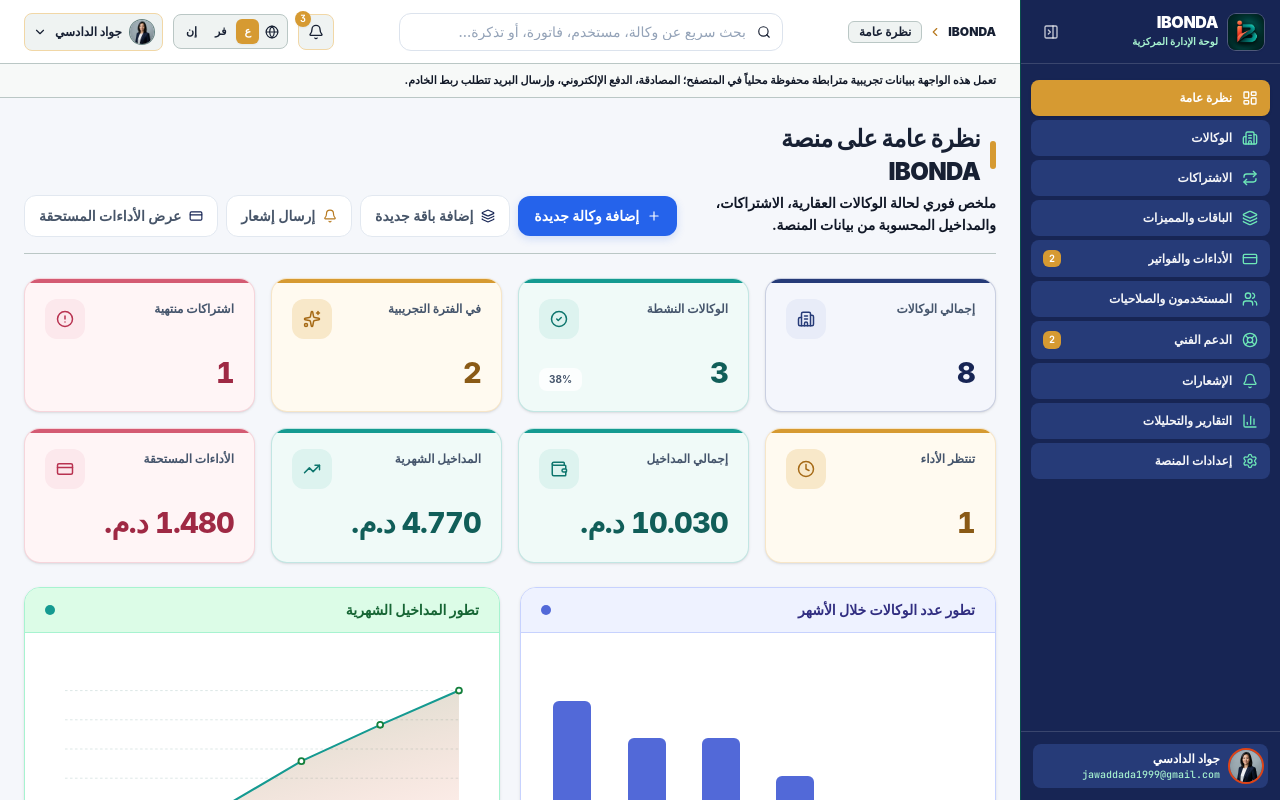
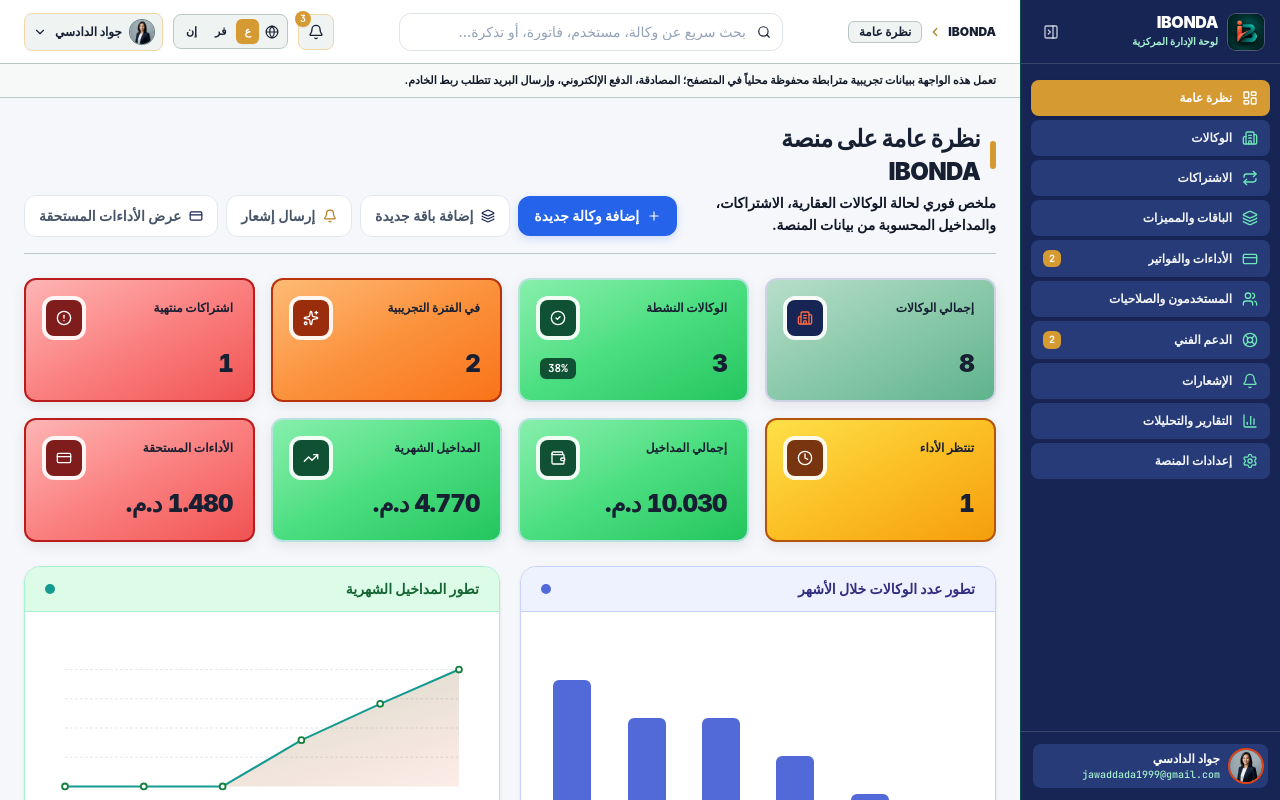
Before and after one commit to jawaddada1999-svg/MEINE, a React (Vite) app: page / in a window 1280 px wide. Shown: the top 800 px of the page. Built offline with nearby package versions, Linux system fonts and the light colour scheme.

Commit message:
Restore original MEINE dashboard appearance

```diff
--- a/src/components/ui/StatCard.tsx
+++ b/src/components/ui/StatCard.tsx
@@ -1,6 +1,14 @@
 import React from 'react';
 
-export type StatTone = 'navy' | 'blue' | 'teal' | 'orange' | 'success' | 'warning' | 'danger' | 'info';
+export type StatTone =
+  | 'navy'
+  | 'blue'
+  | 'teal'
+  | 'orange'
+  | 'success'
+  | 'warning'
+  | 'danger'
+  | 'info';
 
 interface StatCardProps {
   label: string;
@@ -10,15 +18,80 @@ interface StatCardProps {
   helper?: string;
 }
 
-const TONE_MAP: Record<StatTone, { iconWrap: string; accent: string; surface: string; value: string }> = {
-  navy: { iconWrap: 'bg-[#E8ECF8] text-[#263B78]', accent: '#263B78', surface: '#F4F6FC', value: '#172554' },
-  blue: { iconWrap: 'bg-[#E8EDFF] text-[#4358B8]', accent: '#5269D8', surface: '#F3F5FF', value: '#263B78' },
-  teal: { iconWrap: 'bg-[#DDF3EF] text-[#0F766E]', accent: '#159A91', surface: '#F0FAF8', value: '#115E59' },
-  orange: { iconWrap: 'bg-[#F8E8C9] text-[#A66A16]', accent: '#D69A32', surface: '#FFFAF0', value: '#8A5A16' },
-  success: { iconWrap: 'bg-[#DDF3EF] text-[#0F766E]', accent: '#159A91', surface: '#F0FAF8', value: '#115E59' },
-  warning: { iconWrap: 'bg-[#F8E8C9] text-[#A66A16]', accent: '#D69A32', surface: '#FFFAF0', value: '#8A5A16' },
-  danger: { iconWrap: 'bg-[#FCE8EC] text-[#B83250]', accent: '#D45B73', surface: '#FFF5F6', value: '#9F2944' },
-  info: { iconWrap: 'bg-[#E8EDFF] text-[#4358B8]', accent: '#5269D8', surface: '#F3F5FF', value: '#263B78' },
+const TONE_MAP: Record<
+  StatTone,
+  {
+    cardStyle: string;
+    iconWrap: string;
+    labelColor: string;
+    valueColor: string;
+    helperBadge: string;
+  }
+> = {
+  navy: {
+    cardStyle:
+      'border-2 border-[#053332] bg-gradient-to-br from-[#B7DEC9] via-[#8AC9AA] to-[#5FB38C] hover:border-[#021E1D]',
+    iconWrap: 'bg-[#053332] text-[#FF6B42] ring-4 ring-white/90',
+    labelColor: 'text-[#000000]',
+    valueColor: 'text-[#000000]',
+    helperBadge: 'bg-[#053332] text-white',
+  },
+  teal: {
+    cardStyle:
+      'border-2 border-[#15803D] bg-gradient-to-br from-[#86EFAC] via-[#4ADE80] to-[#22C55E] hover:border-[#0F5132]',
+    iconWrap: 'bg-[#0F5132] text-white ring-4 ring-white/90',
+    labelColor: 'text-[#000000]',
+    valueColor: 'text-[#000000]',
+    helperBadge: 'bg-[#0F5132] text-white',
+  },
+  orange: {
+    cardStyle:
+      'border-2 border-[#B8320D] bg-gradient-to-br from-[#FDBA74] via-[#FB923C] to-[#F97316] hover:border-[#7C2D12]',
+    iconWrap: 'bg-[#9A2D0C] text-white ring-4 ring-white/90',
+    labelColor: 'text-[#000000]',
+    valueColor: 'text-[#000000]',
+    helperBadge: 'bg-[#7C2D12] text-white',
+  },
+  blue: {
+    cardStyle:
+      'border-2 border-[#053332] bg-gradient-to-br from-[#B7DEC9] via-[#8AC9AA] to-[#5FB38C] hover:border-[#021E1D]',
+    iconWrap: 'bg-[#053332] text-white ring-4 ring-white/90',
+    labelColor: 'text-[#000000]',
+    valueColor: 'text-[#000000]',
+    helperBadge: 'bg-[#053332] text-white',
+  },
+  success: {
+    cardStyle:
+      'border-2 border-[#15803D] bg-gradient-to-br from-[#86EFAC] via-[#4ADE80] to-[#22C55E] hover:border-[#0F5132]',
+    iconWrap: 'bg-[#0F5132] text-white ring-4 ring-white/90',
+    labelColor: 'text-[#000000]',
+    valueColor: 'text-[#000000]',
+    helperBadge: 'bg-[#0F5132] text-white',
+  },
+  warning: {
+    cardStyle:
+      'border-2 border-[#B45309] bg-gradient-to-br from-[#FDE047] via-[#FBBF24] to-[#F59E0B] hover:border-[#78350F]',
+    iconWrap: 'bg-[#78350F] text-white ring-4 ring-white/90',
+    labelColor: 'text-[#000000]',
+    valueColor: 'text-[#000000]',
+    helperBadge: 'bg-[#78350F] text-white',
+  },
+  danger: {
+    cardStyle:
+      'border-2 border-[#B91C1C] bg-gradient-to-br from-[#FDB4B4] via-[#FA8080] to-[#F05252] hover:border-[#7F1D1D]',
+    iconWrap: 'bg-[#7F1D1D] text-white ring-4 ring-white/90',
+    labelColor: 'text-[#000000]',
+    valueColor: 'text-[#000000]',
+    helperBadge: 'bg-[#7F1D1D] text-white',
+  },
+  info: {
+    cardStyle:
+      'border-2 border-[#053332] bg-gradient-to-br from-[#B7DEC9] via-[#8AC9AA] to-[#5FB38C] hover:border-[#021E1D]',
+    iconWrap: 'bg-[#053332] text-white ring-4 ring-white/90',
+    labelColor: 'text-[#000000]',
+    valueColor: 'text-[#000000]',
+    helperBadge: 'bg-[#053332] text-white',
+  },
 };
 
 export function StatCard({ label, value, icon: Icon, tone = 'navy', helper }: StatCardProps) {
@@ -26,19 +99,28 @@ export function StatCard({ label, value, icon: Icon, tone = 'navy', helper }: St
 
   return (
     <div
-      className="group relative overflow-hidden rounded-2xl border border-slate-200 p-4 shadow-sm transition-all duration-200 hover:-translate-y-0.5 hover:shadow-md sm:p-5"
-      style={{ backgroundColor: style.surface, borderColor: style.accent + '35' }}
+      className={`rounded-xl p-5 shadow-[0_4px_14px_rgba(0,0,0,0.08)] transition-all duration-150 hover:-translate-y-0.5 hover:shadow-[0_8px_22px_rgba(0,0,0,0.14)] ${style.cardStyle}`}
     >
-      <span className="absolute inset-x-0 top-0 h-1" style={{ backgroundColor: style.accent }} />
       <div className="flex items-start justify-between gap-3">
-        <p className="min-w-0 text-xs font-bold leading-relaxed text-slate-600">{label}</p>
-        <div className={`flex h-10 w-10 shrink-0 items-center justify-center rounded-xl ${style.iconWrap}`}>
-          <Icon className="h-[18px] w-[18px]" />
+        <p className={`text-xs font-extrabold leading-snug ${style.labelColor}`}>{label}</p>
+        <div
+          className={`flex h-9 w-9 shrink-0 items-center justify-center rounded-lg shadow-sm ${style.iconWrap}`}
+        >
+          <Icon className="h-4 w-4" />
         </div>
       </div>
-      <div className="mt-4 flex items-end justify-between gap-2">
-        <p className="min-w-0 break-words text-2xl font-extrabold leading-tight tracking-tight tabular-nums sm:text-[29px]" style={{ color: style.value }}>{value}</p>
-        {helper && <span className="shrink-0 rounded-lg bg-white/80 px-2.5 py-1 text-[10px] font-bold text-slate-600 tabular-nums">{helper}</span>}
+
+      <div className="mt-3 flex items-baseline justify-between gap-2">
+        <p className={`text-2xl font-black tracking-tight tabular-nums ${style.valueColor}`}>
+          {value}
+        </p>
+        {helper && (
+          <span
+            className={`rounded-md px-2 py-0.5 font-mono text-[11px] font-bold tabular-nums shadow-xs ${style.helperBadge}`}
+          >
+            {helper}
+          </span>
+        )}
       </div>
     </div>
   );
```
